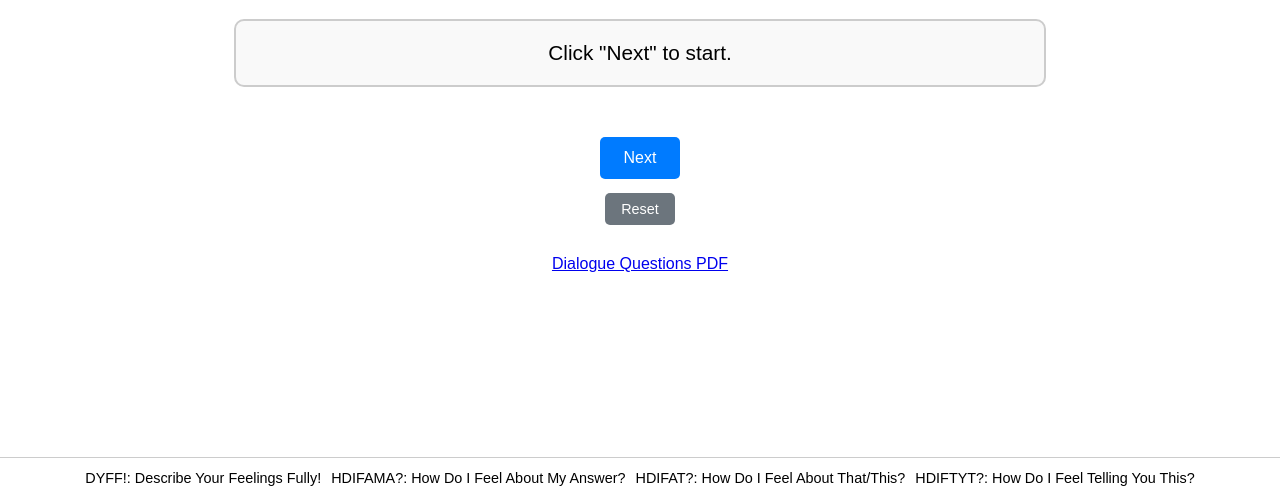
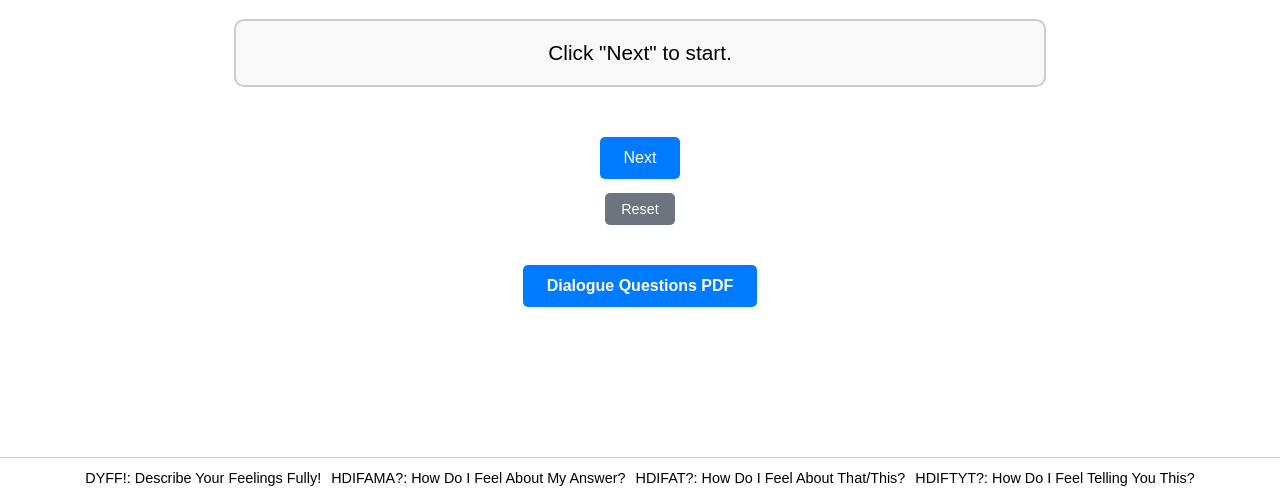
Before and after one commit to ralphmar67/Retro-LA, a plain HTML site: page index.html in a window 1280 px wide. Shown: the part 302-800 px from the top of the page. Drawn offline with Linux system fonts and the light colour scheme.

Commit message:
Update index.html

```diff
--- a/index.html
+++ b/index.html
@@ -93,20 +93,22 @@
       background-color: #5a6268;
     }
 
-    /* ✅ NEW: custom button styling for PDF link */
-    .custom-button {
-      background-color: #28a745;
-      color: white;
-      padding: 12px 20px;
-      border-radius: 6px;
-      text-decoration: none;
-      font-size: 1em;
-      font-weight: 600;
-    }
+   /* Blue button matching the NEXT button */
+.pdf-button {
+  background-color: #007BFF;
+  color: white;
+  padding: 12px 24px;
+  font-size: 1em;
+  font-weight: bold;
+  border-radius: 5px;
+  text-decoration: none;
+  display: inline-block;
+  margin: 10px;
+}
 
-    .custom-button:hover {
-      background-color: #1e7e34;
-    }
+.pdf-button:hover {
+  background-color: #0056b3;
+}
 
     .footer {
       position: fixed;
```
